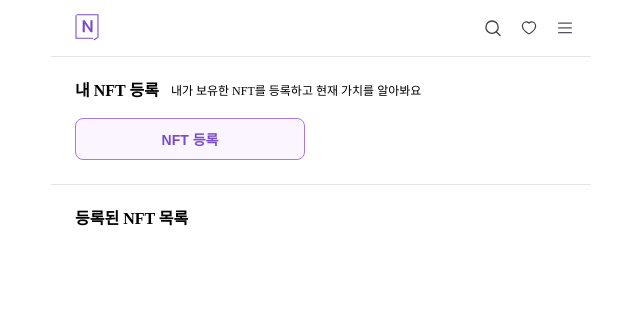
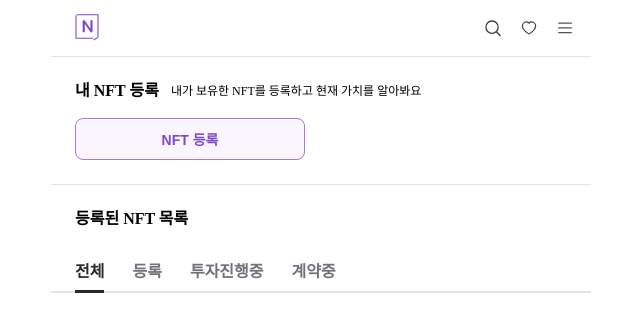
Before and after one commit to Damborghinii/Damborghinii-Client, a React (Vite) app: page /myNft in a window 1280 px wide. Shown: the top 332 px of the page, without its empty margins (319-959 px from the left). Built offline with nearby package versions, Linux system fonts and the light colour scheme.

Commit message:
feature/#9: 내 NFT 탭 구현

```diff
--- a/src/pages/myNft/MyNftPage.tsx
+++ b/src/pages/myNft/MyNftPage.tsx
@@ -3,8 +3,9 @@ import * as S from "./MyNft.styled";
 import { useModal } from "../../hooks/useModal";
 import { useDeleteModal } from "../../components/common/modal/DeleteModal";
 import { TopBar } from "../../components/common/topBar/TopBar";
-import { NftRegister } from "./nftRegister/NftRegister";
-import { NftTitle } from "./nftTitle/NftTitle";
+import { NftRegister } from "./_components/nftRegister/NftRegister";
+import { NftTitle } from "./_components/nftTitle/NftTitle";
+import { NftStatusTab } from "./_components/nftStatusList/NftStatusList";
 
 const MyNftPage = () => {
   const { openModal } = useModal();
@@ -14,6 +15,7 @@ const MyNftPage = () => {
       <TopBar />
       <NftRegister />
       <NftTitle>등록된 NFT 목록</NftTitle>
+      <NftStatusTab />
     </S.MyNftWrapper>
   );
 };
--- a/src/pages/myNft/nftRegister/NftRegister.tsx
+++ b/src/pages/myNft/_components/nftRegister/NftRegister.tsx
@@ -1,4 +1,4 @@
-import Button from "../../../components/common/button/Button";
+import Button from "../../../../components/common/button/Button";
 import * as S from "./NftRegister.styled";
 
 export const NftRegister: React.FC = () => {
--- /dev/null
+++ b/src/pages/myNft/_components/nftStatusList/NftStatusList.styled.ts
@@ -0,0 +1,26 @@
+import styled from "@emotion/styled";
+
+export const NftStatusListWrapper = styled.div`
+  width: 100%;
+  padding: 0 1.5rem;
+  display: flex;
+  align-items: center;
+  gap: 1.75rem;
+  border-bottom: 2px solid ${({ theme }) => theme.color.neutral.B10};
+`;
+
+interface TitleProps {
+  active: boolean;
+}
+
+export const NftStatusTab = styled.h2<TitleProps>`
+  ${({ active, theme }) =>
+    active ? theme.typography["body1-1"] : theme.typography["body1-2"]};
+  padding: 0.5rem 0;
+  margin-bottom: -2.25px;
+  color: ${({ active, theme }) =>
+    active ? theme.color.neutral.B70 : theme.color.neutral.B40};
+  border-bottom: ${({ active, theme }) =>
+    active ? `3px solid ${theme.color.neutral.B70}` : `3px solid transparent`};
+  cursor: pointer;
+`;
--- /dev/null
+++ b/src/pages/myNft/_components/nftStatusList/NftStatusList.tsx
@@ -0,0 +1,23 @@
+import * as S from "./NftStatusList.styled";
+import {
+  useNftStatusList,
+  NFT_STATUS,
+  NftStatusKey,
+} from "../../_hooks/useNftStatusList";
+
+export const NftStatusTab: React.FC = () => {
+  const { nftStatus, setNftStatus } = useNftStatusList();
+  return (
+    <S.NftStatusListWrapper>
+      {Object.entries(NFT_STATUS).map(([key, label]) => (
+        <S.NftStatusTab
+          key={key}
+          active={key === nftStatus}
+          onClick={() => setNftStatus(key as NftStatusKey)}
+        >
+          {label}
+        </S.NftStatusTab>
+      ))}
+    </S.NftStatusListWrapper>
+  );
+};
--- /dev/null
+++ b/src/pages/myNft/_hooks/useNftStatusList.ts
@@ -0,0 +1,16 @@
+import { useState } from "react";
+
+export type NftStatusKey = "all" | "register" | "progress" | "contract";
+
+export const NFT_STATUS: Record<NftStatusKey, string> = {
+  all: "전체",
+  register: "등록",
+  progress: "투자진행중",
+  contract: "계약중",
+};
+
+export const useNftStatusList = () => {
+  const [nftStatus, setNftStatus] = useState<NftStatusKey>("all");
+
+  return { nftStatus, setNftStatus };
+};
```
Also changed, not shown: src/pages/myNft/_components/nftRegister/NftRegister.styled.ts (renamed from src/pages/myNft/nftRegister/NftRegister.styled.ts), src/pages/myNft/_components/nftTitle/NftTitle.tsx (renamed from src/pages/myNft/nftTitle/NftTitle.tsx).
